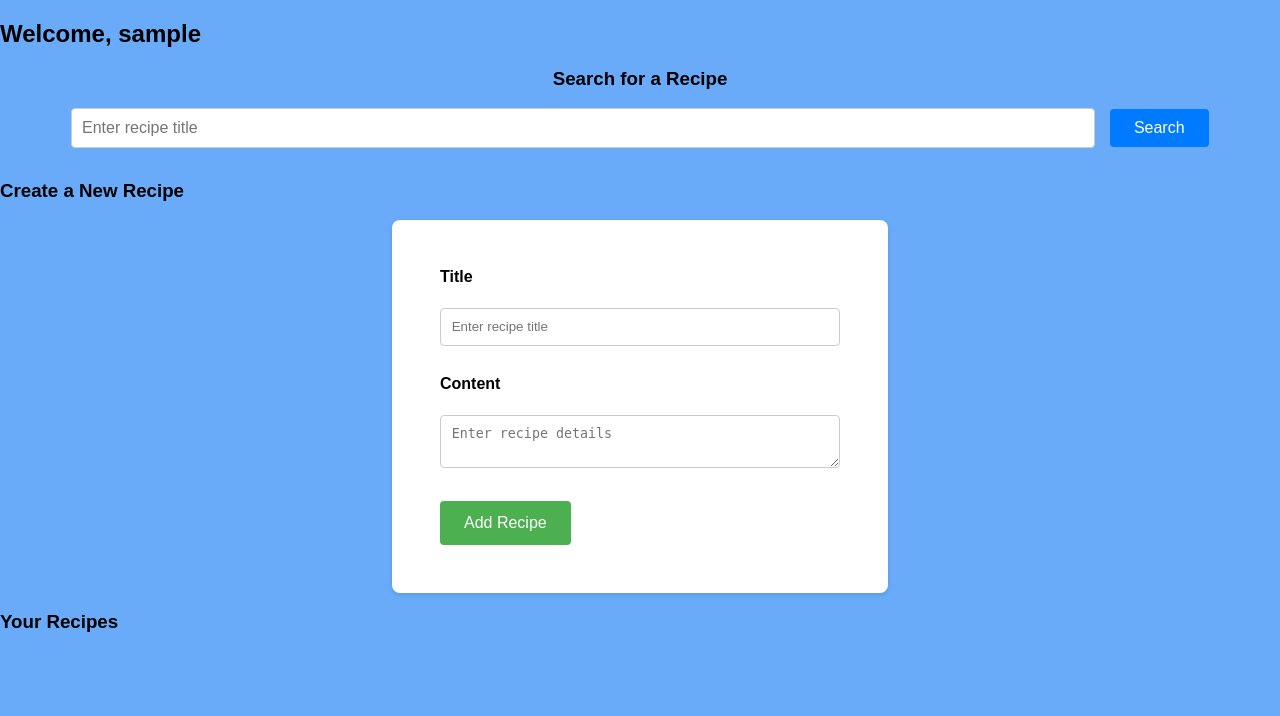
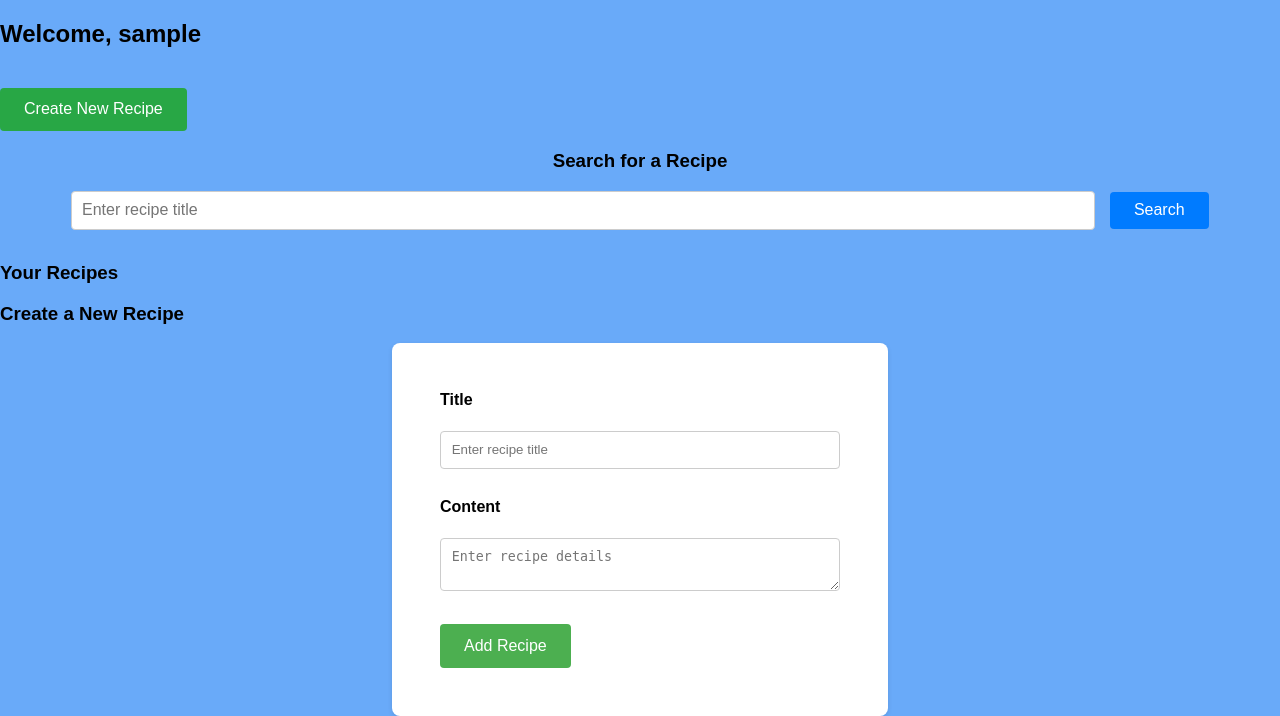
Before and after one commit to Chris-moreton12/MyRecipes, a Flask app: page /dashboard in a window 1280 px wide. Shown: the part 124-840 px from the top of the page. Before the commit the page ends 756 px from the top, so only its background shows below. Run offline with Flask 2, Linux system fonts and the light colour scheme; the visitor is signed in with stand-in values (Sample User, id 1); data that the repository does not hold is empty.

Commit message:
dashboard page edited so your recipes display above the recipe form, buttomn added to scroll to recipe when clicked stlyedd with hover effect

```diff
--- a/static/css/style.css
+++ b/static/css/style.css
@@ -223,3 +223,22 @@ form .btn:hover {
         background-color: #ffcc00;
     }
 }
+
+/* Styling for the Create New Recipe Button */
+.btn-create-recipe {
+    display: inline-block;
+    background-color: #28a745;
+    color: white;
+    padding: 0.8em 1.5em;
+    font-size: 1em;
+    text-align: center;
+    text-decoration: none;
+    border-radius: 4px;
+    cursor: pointer;
+    transition: background-color 0.3s ease;
+    margin-top: 20px;
+}
+
+.btn-create-recipe:hover {
+    background-color: #218838; /* Darker green when hovered */
+}
--- a/templates/dashboard.html
+++ b/templates/dashboard.html
@@ -13,9 +13,9 @@
             <a href="{{ url_for('logout') }}" class="btn btn-signout">Sign Out</a>
         </div>
     </header>
-
     <div class="dashboard-container">
         <h2>Welcome, {{ username }}</h2>
+        <a href="#create-recipe-section" class="btn-create-recipe">Create New Recipe</a>
 
         <!-- Search Feature -->
         <section class="search-recipe">
@@ -24,8 +24,31 @@
             <button class="btn btn-search" onclick="searchRecipe()">Search</button>
         </section>
 
-        <!-- Create Recipe Form -->
-        <section class="create-recipe">
+        <!-- Main Content Layout -->
+        <div class="main-content">
+            <!-- Recipe List -->
+            <section class="recipe-list">
+                <h3>Your Recipes</h3>
+                <ul>
+                    {% for recipe in recipes %}
+                        <li class="recipe-item">
+                            <h4>{{ recipe['title'] }}</h4>
+                            <p>{{ recipe['content'] }}</p>
+                            <div class="actions">
+                                <a href="{{ url_for('edit_recipe', recipe_id=recipe['_id']) }}" class="btn btn-edit">Edit</a>
+
+                                <!-- Delete Form Button -->
+                                <form method="POST" action="{{ url_for('delete_recipe', recipe_id=recipe['_id']) }}" class="delete-form">
+                                    <button type="submit" class="btn btn-delete">Delete</button>
+                                </form>
+                            </div>
+                        </li>
+                    {% endfor %}
+                </ul>
+            </section>
+
+            <!-- Create Recipe Form  -->
+            <section id ="create-recipe-section" class="create-recipe">
                 <h3>Create a New Recipe</h3>
                 <form method="POST" action="{{ url_for('dashboard') }}">
                     <div class="form-group">
@@ -39,32 +62,11 @@
                     <button type="submit" class="btn btn-create">Add Recipe</button>
                 </form>
             </section>
-
-        <!-- Recipe List -->
-        <section class="recipe-list">
-            <h3>Your Recipes</h3>
-            <ul>
-                {% for recipe in recipes %}
-                    <li class="recipe-item">
-                        <h4>{{ recipe['title'] }}</h4>
-                        <p>{{ recipe['content'] }}</p>
-                        <div class="actions">
-                            <a href="{{ url_for('edit_recipe', recipe_id=recipe['_id']) }}" class="btn btn-edit">Edit</a>
-
-                            <!-- Delete Form Button -->
-                            <form method="POST" action="{{ url_for('delete_recipe', recipe_id=recipe['_id']) }}" class="delete-form" style="display: inline;">
-                                <button type="submit" class="btn btn-delete">Delete</button>
-                            </form>
         </div>
-                    </li>
-                {% endfor %}
-            </ul>
-        </section>
     </div>
 
     <!-- JavaScript -->
     <script src="{{ url_for('static', filename='script/search.js') }}"></script>
 
-
 </body>
 </html>
```
Lines whose indentation alone changed are shown as unchanged.
